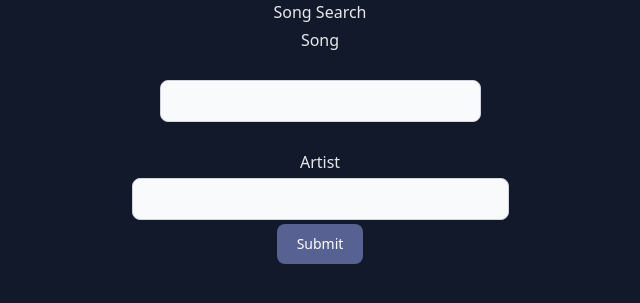
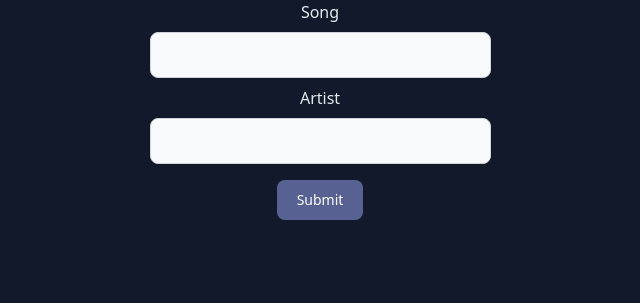
Before and after one commit to BrettAdamson/Music-Recommender, a Flask app: page / in a window 1280 px wide. Shown: the top 303 px of the page, without its empty margins (320-960 px from the left). Run offline with Flask 3, Linux system fonts and the light colour scheme; some libraries are stand-ins or nearby versions.

Commit message:
finished UI changes, current colour scheme is mixed blue

```diff
--- a/app/static/css/output.css
+++ b/app/static/css/output.css
@@ -570,6 +570,14 @@ video {
   margin: 1.25rem;
 }
 
+.m-2 {
+  margin: 0.5rem;
+}
+
+.mt-2 {
+  margin-top: 0.5rem;
+}
+
 .line-clamp-2 {
   overflow: hidden;
   display: -webkit-box;
@@ -756,6 +764,14 @@ video {
   padding: 1.5rem;
 }
 
+.p-4 {
+  padding: 1rem;
+}
+
+.p-3 {
+  padding: 0.75rem;
+}
+
 .px-5 {
   padding-left: 1.25rem;
   padding-right: 1.25rem;
@@ -768,6 +784,18 @@ video {
 
 .pr-2 {
   padding-right: 0.5rem;
+}
+
+.pt-1 {
+  padding-top: 0.25rem;
+}
+
+.pt-2 {
+  padding-top: 0.5rem;
+}
+
+.pt-3 {
+  padding-top: 0.75rem;
 }
 
 .text-center {
--- a/app/templates/song_form.html
+++ b/app/templates/song_form.html
@@ -2,30 +2,27 @@
 
 {% block content %}
 <div class="flex flex-col justify-center items-center gap-1 ">
-  <h1>Song Search</h1>
   <div class="flex flex-col justify-center items-center gap-1">
     <form action="{{ url_for('core.song_search_form') }}" method="post" novalidate>
       {{ form.hidden_tag() }}
       <div class="flex flex-col justify-center items-center">
         {{ form.song.label }}
-        <div class="p-6 m-1">
-          {{ form.song(size=32,class="bg-gray-50 border border-gray-300 text-gray-900 text-sm rounded-lg
-          focus:ring-blue-500 focus:border-blue-500 block w-full p-2.5 dark:bg-gray-700 dark:border-gray-600
+          {{ form.song(size=32,class=" p-3 m-2 bg-gray-50 border border-gray-300 text-gray-900 text-sm rounded-lg
+          focus:ring-blue-500 focus:border-blue-500 block w-full  dark:bg-gray-700 dark:border-gray-600
           dark:placeholder-gray-400 dark:text-white dark:focus:ring-blue-500 dark:focus:border-blue-500",
           ) }}
           {% for error in form.song.errors %}
           <span style="color: red;">[{{ error }}]</span>
           {% endfor %}
-        </div>
         {{ form.artist.label }}
-        {{ form.artist(size=32,class=" p-1 m-1 bg-gray-50 border border-gray-300 text-gray-900 text-sm rounded-lg
+        {{ form.artist(size=32,class="  p-3 m-2  bg-gray-50 border border-gray-300 text-gray-900 text-sm rounded-lg
         focus:ring-blue-500 focus:border-blue-500 block w-full p-2.5 dark:bg-gray-700 dark:border-gray-600
         dark:placeholder-gray-400 dark:text-white dark:focus:ring-blue-500 dark:focus:border-blue-500",
         ) }}
         {% for error in form.artist.errors %}
         <span style="color: red;">[{{ error }}]</span>
         {% endfor %}
-        <div>
+        <div class = "mt-2">
           <button type="submit"
             class=" text-white bg-main-colour hover:bg-light-accent  font-medium rounded-lg text-sm w-full sm:w-auto px-5 py-2.5 text-center ">{{
             form.submit(class="cursor-pointer") }}</button>
@@ -98,7 +95,7 @@
       </div>
       {% else %}
       <div class ="">
-        <h1 class=" text-center min-h-10"> Preview Unavailable </h1>
+        <h1 class=" text-center min-h-10 pt-2"> Preview Unavailable </h1>
       </div>      {% endif %}
       <div class="flex  flex-1 ">
 
```
